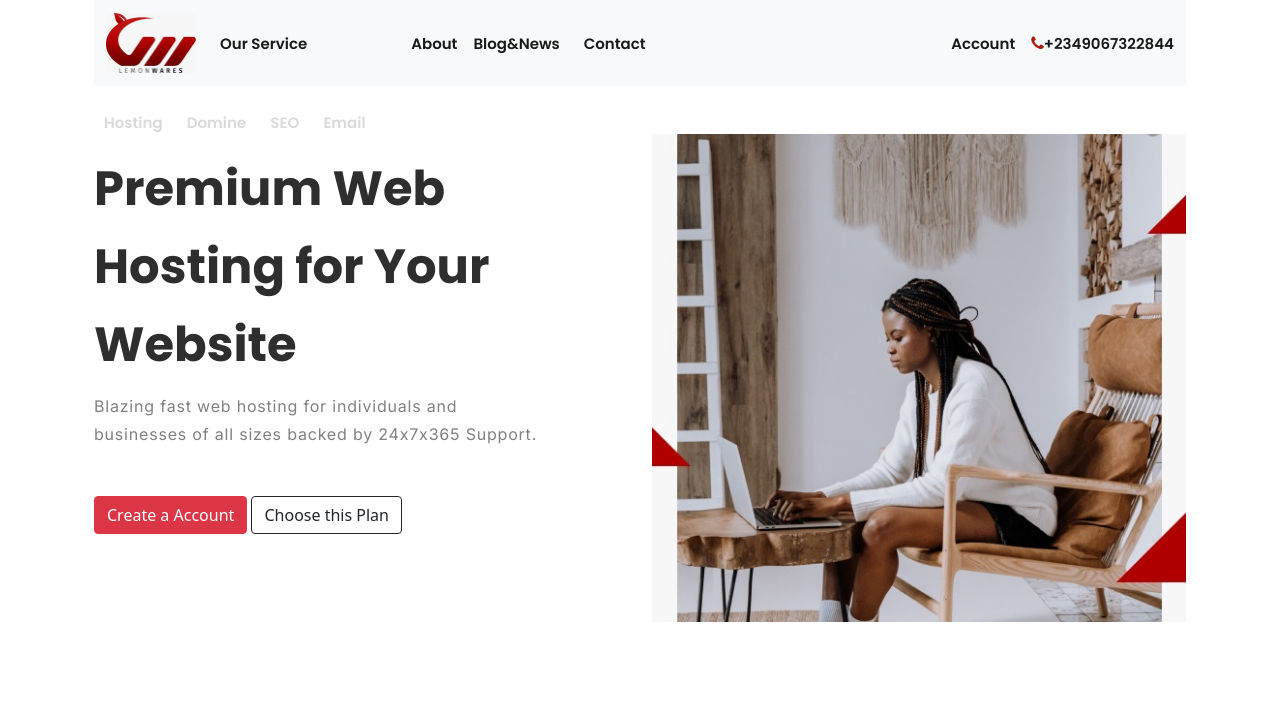
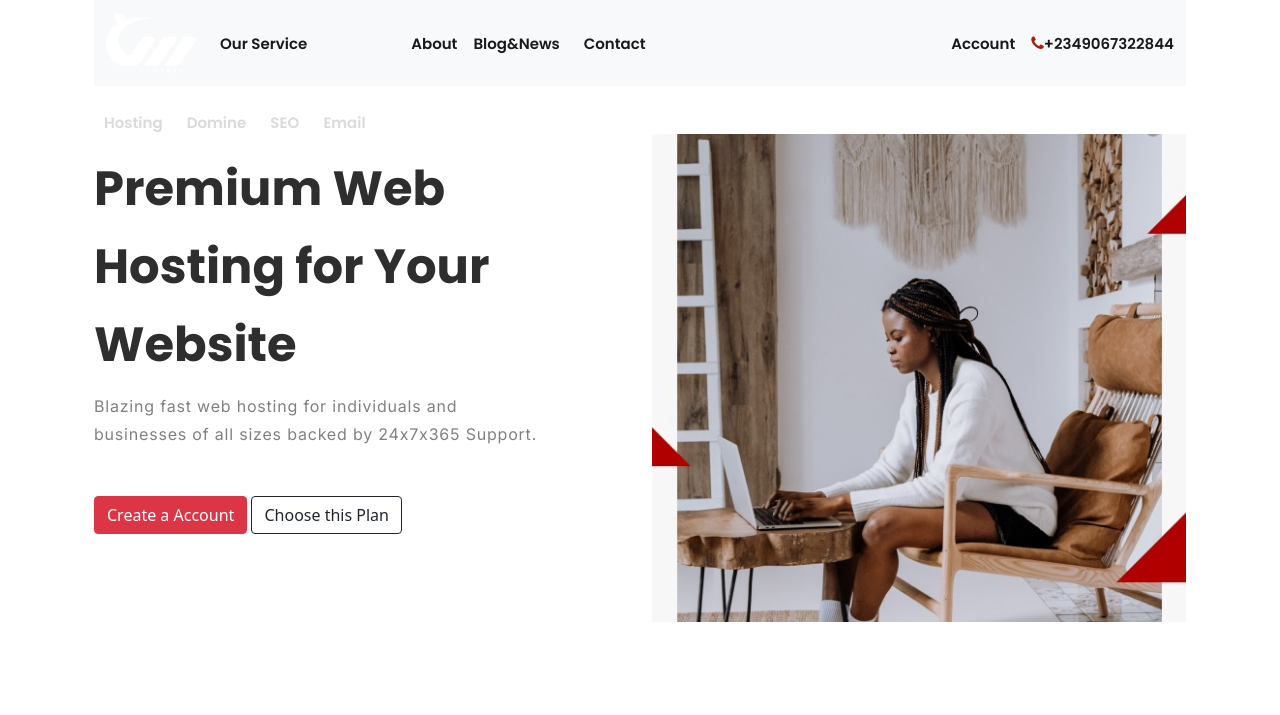
Before and after one commit to SaravanaSanjay/FigmaToWeb, a plain HTML site: page index.html in a window 1280 px wide. Shown: the top 715 px of the page. Drawn offline with nearby package versions, Linux system fonts and the light colour scheme.

Commit message:
Update index.html

```diff
--- a/index.html
+++ b/index.html
@@ -24,7 +24,7 @@
     <nav class="navbar navbar-expand-lg navbar-light bg-light">
       <div class="container-fluid">
 
-        <a class="navbar-brand" href="#"><img src="img/Lplogo.jpeg" style="width:90px; height:60px ;" ></a>
+        <a class="navbar-brand" href="#"><img src="img/whitelogo1.png" style="width:90px; height:60px ;" ></a>
 
         <button class="navbar-toggler" type="button" data-bs-toggle="collapse" data-bs-target="#navbarText" aria-controls="navbarText" aria-expanded="false" aria-label="Toggle navigation">
           <span class="navbar-toggler-icon"></span>
```
